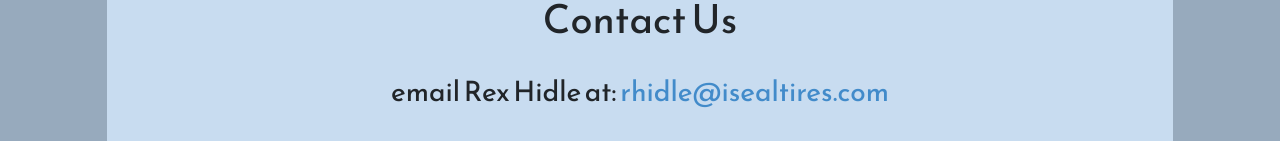
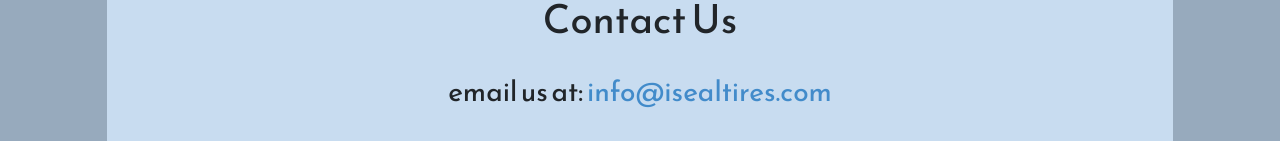
Before and after one commit to d-das/isealtires, an Angular app: page /contact in a window 1280 px wide. Shown: the part 659-800 px from the top of the page. Built offline with nearby package versions, Linux system fonts and the light colour scheme.

Commit message:
Changes to be committed: 	modified:   src/app/contact/contact.component.html

```diff
--- a/src/app/contact/contact.component.html
+++ b/src/app/contact/contact.component.html
@@ -6,13 +6,13 @@
         <h1>About Us</h1>
       </div>
       <p class="mx-5">
-        After several years of development and testing iSealTires brand introduced its first product Heavy Duty Tire Sealant in mid-2017. Led by an experienced Tire Retread and Repair professional with 10+ years of tire industry experience in the development and manufacture of tire repair, including liquid formulae (Chemical Vulcanizing Fluids). This unique and highly effective formulae came to life. The company is owned by Rex Hidle, during his career his job path has covered Aerospace, Oil Field Wireline Service, Manufacturing, Sale and Marketing, Quality Assurance and Regulatory Affairs. Additionally, he has been involved in numerous industry associations including Tire Industry Association, American Trucking Associations - Technology and Maintenance Council, Tread Rubber Manufactures Group, Tire Retread & Repair Information Bureau and other state and local trucking and industry associations.
+        After several years of development and testing iSealTires brand introduced its first product Heavy Duty Tire Sealant in mid-2017. Led by an experienced Tire Retread and Repair professional with 10+ years of tire industry experience in the development and manufacture of tire repair, including liquid formulae (Chemical Vulcanizing Fluids). This unique and highly effective formulae came to life. The company is led by Rex Hidle, during his career his job path has covered Aerospace, Oil Field Wireline Service, Manufacturing, Sale and Marketing, Quality Assurance and Regulatory Affairs. Additionally, he has been involved in numerous industry associations including Tire Industry Association, American Trucking Associations - Technology and Maintenance Council, Tread Rubber Manufactures Group, Tire Retread & Repair Information Bureau and other state and local trucking and industry associations.
       </p>
       <div class="text-center">
         <h1>Contact Us</h1>
         <br>
         <h3 class="mx-5">
-          email Rex Hidle at: <a href="mailto:rhidle@isealtires.com" target="_top">rhidle@isealtires.com</a><br><br>
+          email us at: <a href="mailto:info@isealtires.com" target="_top">info@isealtires.com</a><br><br>
           or call us toll-free at: <a href="tel:+18002645742">800-264-5742</a><br><br>
         </h3>
       </div>
```
